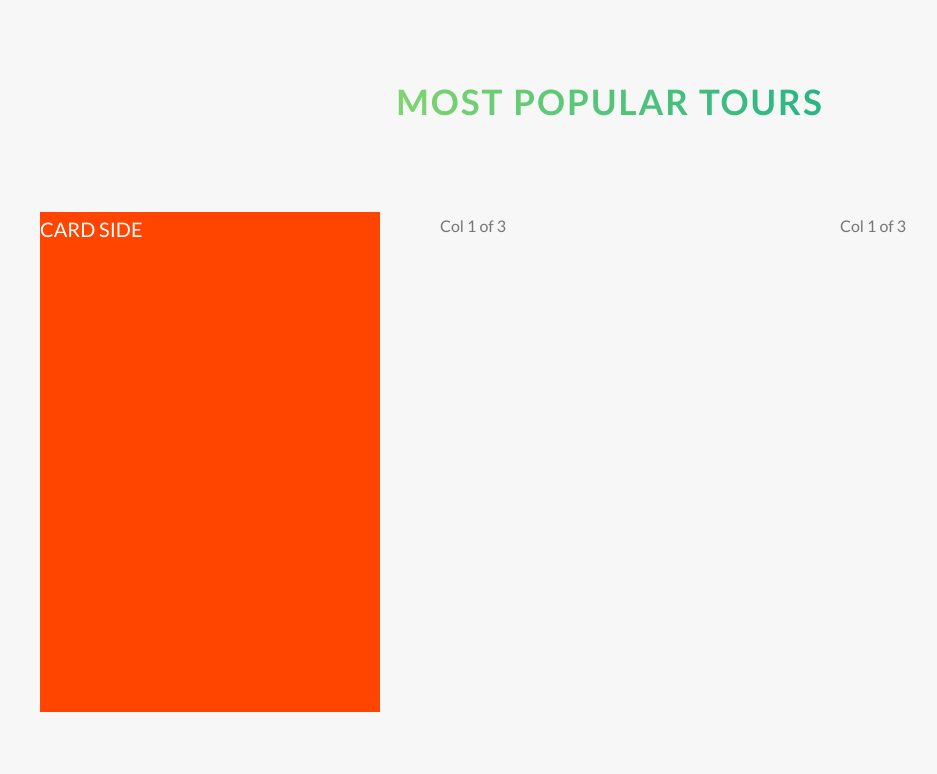
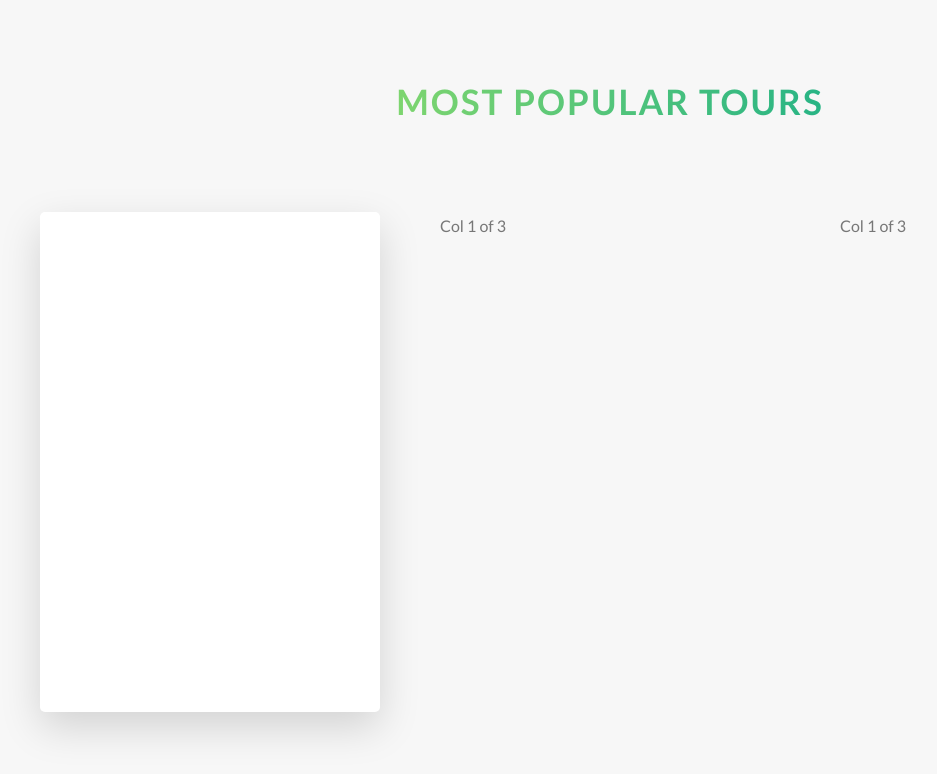
Before and after one commit to pablolopezj/outdoors, a website: page index.html in a window 1280 px wide. Shown: the part 2337-3111 px from the top of the page, without its empty margins (30-967 px from the left). Drawn offline with Linux system fonts and the light colour scheme.

Commit message:
add background with linear gradinet and show front and back divs using backface-visibility:hidden

```diff
--- a/index.html
+++ b/index.html
@@ -109,8 +109,11 @@
                 <div class="row">
                     <div class="col-1-of-3">
                         <div class="card">
-                            <div class="card__side">
-                                CARD SIDE
+                            <div class="card__side card__side--front">
+                                Front
+                            </div>
+                            <div class="card__side card__side--back card__side--back-1">
+                                Back
                             </div>
                         </div>
                     </div>
--- a/sass/abstracts/_variables.scss
+++ b/sass/abstracts/_variables.scss
@@ -2,6 +2,12 @@
 $color-primary: #55c57a;
 $color-primary-light: #7ed56f;
 $color-primary-dark: #28b485;
+
+$color-secondary-light: #ffb900;
+$color-secondary-darck: #ff7730;
+
+$color-tertiary-light: #2998ff;
+$color-tertiary-darck: #5643fa;
 
 $color-gray-light-1: #f7f7f7;
 
--- a/sass/components/_card.scss
+++ b/sass/components/_card.scss
@@ -1,16 +1,39 @@
 .card {
     perspective: 150rem;
     -moz-perspective: 150rem;
+    position: relative;
+    height: 50rem;
 
     &__side {
-        background-color: orangered;
         color: #fff;
         font-size: 2rem;
         height: 50rem;
-        transition: all .8s;
+        transition: all .8s ease;
+        position: absolute;
+        top: 0;
+        left: 0;
+        width: 100%;
+        backface-visibility: hidden;
+        border-radius: 5px;
+        box-shadow: 0 1.5rem 4rem rgba($color-black, .15);
+
+        &--front {
+            background-color: $color-white;
+        }
+
+        &--back {
+            transform: rotateY(180deg);
+
+            &-1 {
+                background-image: linear-gradient(to right bottom, $color-secondary-light, $color-secondary-darck);
+            }
+        }
     }
 
-    &:hover &__side {
+    &:hover &__side--front {
         transform: rotateY(180deg);
     }
+    &:hover &__side--back {
+        transform: rotateY(0);
+    }
 }
```
Also changed, not shown: css/style.css.
